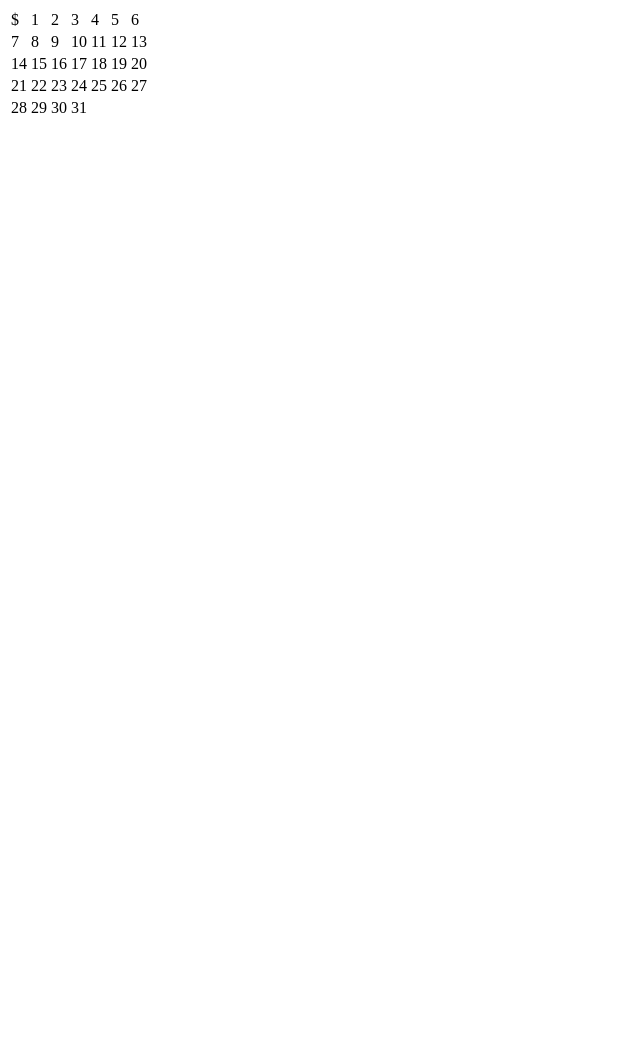
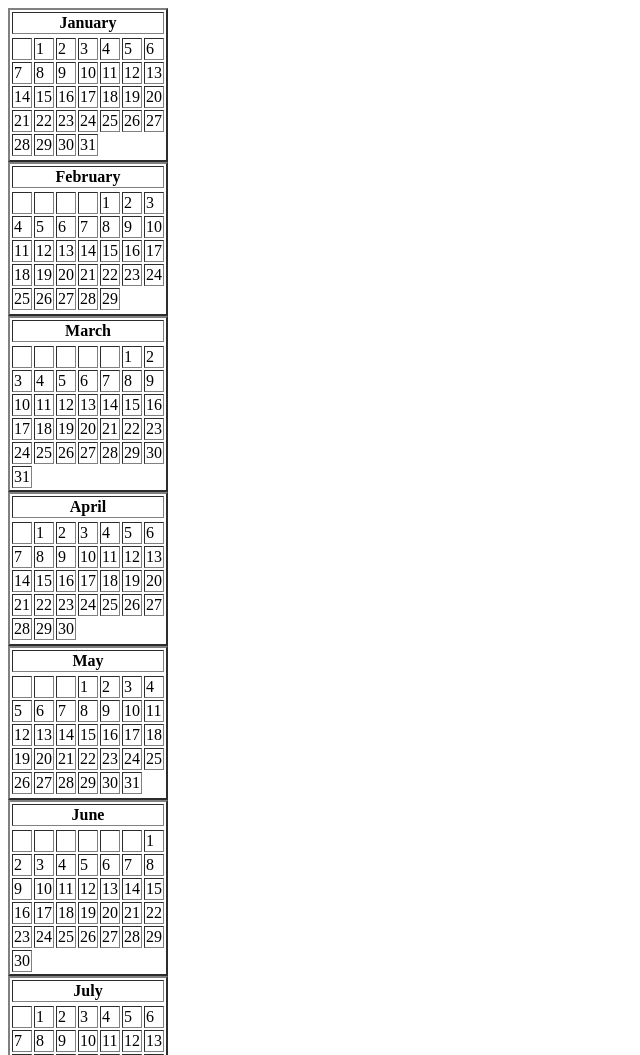
Before and after one commit to Ramachandra-2k96/Sangam_Js_, a plain HTML site: page Calender/index.html in a window 1280 px wide. Shown: the top 1055 px of the page, without its empty margins (0-640 px from the left). Before the commit the page ends 800 px from the top, so only its background shows below. Drawn offline with Linux system fonts and the light colour scheme.

Commit message:
completed calender

```diff
--- a/Calender/index.html
+++ b/Calender/index.html
@@ -6,32 +6,53 @@
         <title></title>
         <meta name="description" content="">
         <meta name="viewport" content="width=device-width, initial-scale=1">
+        <style>
+        </style>
     </head>
+
     <body>
-        <table id="calender">
-        </table>
+        <div id="calender" border="2">
+        </div>
         <script>
-            var table="<tr>";
-            var date = new Date("01-Jan-2024");
-            var day = date.getDay();
-            for(let i=0;i<= 31;i++)
+            const months = ['January', 'February', 'March', 'April', 'May', 'June', 'July', 'August', 'September', 'October', 'November', 'December'];
+            var table="";
+            for(let k=0;k<12;k++)
             {
-                if(i>=day)
+                draw_calender(months[k].substring(0,3));
+            }
+
+            function draw_calender(mon)
+            {
+                table+="<table border ='2'><thead><th colspan='7'>";
+                var start_date = new Date("01-"+mon+"-2024");
+                var last_date = new Date(start_date.getFullYear(), start_date.getMonth() + 1, 0);//fetch last date of the month Date("Year", "next mont ", 0 ["if we use this we get last day of previous month"])
+                var day = start_date.getDay();
+                let day_element=0;
+                let i=0;
+                table+=months[start_date.getMonth()]+"</th></thead><tbody><tr>";
+                for(let week=0;week<6;week++)
                 {
-                    if(i%7==6)
+                    table+="<tr>";
+                    for(let j=0;j<7;j++)
                     {
-                        table += "<td>"+i+"</td>"+"</tr><tr>";
+                        if(i>=day)
+                        {
+                            if(day_element<last_date.getDate())
+                            {
+                                day_element++;
+                                table+="<td>"+day_element+"</td>";
+                            }
+                        }
+                        else
+                        {
+                            table+="<td></td>";
+                        }
+                        i++;
                     }
-                    else{
-
-                        table += "<td>"+i+"</td>";
-                    }
+                    table +="</tr>";
                 }
-                else{
-                    table+="<td>$</td>"
-                }
+                table+="</tbody></table>";
             }
-            table +="</tr>";
             document.getElementById("calender").innerHTML =table;
         </script>
     </body>
```
